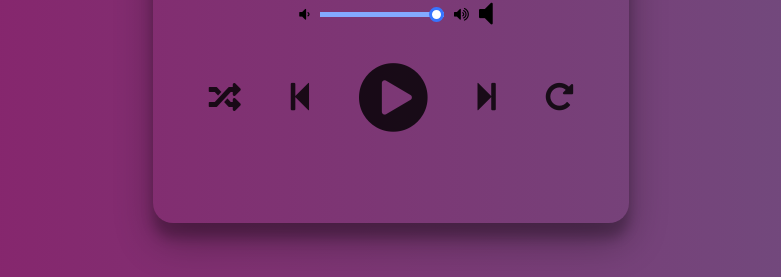
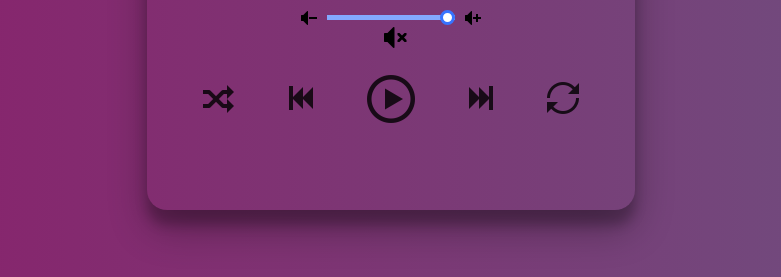
Before and after one commit to SushilSharmaSubedi/music-player, a plain HTML site: page index.html in a window 1280 px wide. Shown: the part 523-800 px from the top of the page, without its empty margins (249-1030 px from the left). Drawn offline with Linux system fonts and the light colour scheme.

Commit message:
Feature :: Added icomoon fonts

```diff
--- a/index.html
+++ b/index.html
@@ -41,7 +41,7 @@
         </div>
 
         <div class="slider_container">
-          <i class="fa fa-volume-down"></i>
+          <i class="icon-volume-decrease" onclick="decreaseVolume()"></i>
           <input
             type="range"
             min="1"
@@ -50,25 +50,27 @@
             class="volume_slider"
             onchange="setVolume()"
           />
-          <i class="fa fa-volume-up"></i>
-          <i class="fa fa-volume-off fa-2x" title="Mute" onclick="mute()"></i>
+          <i class="icon-volume-increase" onclick="increaseVolume()"></i>
+        </div>
+        <div class="slider_container">
+          <i class="icon-volume-muted" title="Mute" onclick="mute()"></i>
         </div>
 
         <div class="buttons">
           <div class="random-track" onclick="randomTrack()">
-            <i class="fas fa-random fa-2x" title="Shuffle"></i>
+            <i class="icon-shuffle" title="Shuffle"></i>
           </div>
           <div class="prev-track" onclick="prevTrack()">
-            <i class="fa fa-step-backward fa-2x" title="Previous"></i>
+            <i class="icon-prev" title="Previous"></i>
           </div>
           <div class="playpause-track" onclick="playpauseTrack()">
-            <i class="fa fa-play-circle fa-5x" title="Play/Pause"></i>
+            <i class="icon-play" title="Play/Pause"></i>
           </div>
           <div class="next-track" onclick="nextTrack()">
-            <i class="fa fa-step-forward fa-2x" title="Next"></i>
+            <i class="icon-next" title="Next"></i>
           </div>
           <div class="repeat-track" onclick="repeatTrack()">
-            <i class="fa fa-repeat fa-2x" title="Repeat"></i>
+            <i class="icon-loop" title="Repeat"></i>
           </div>
         </div>
 
--- a/script.js
+++ b/script.js
@@ -133,15 +133,17 @@ function randomTrack() {
   randomIcon.classList.toggle("shuffleActive");
 }
 function playRandom() {
+  let randomIcon = document.querySelector(".icon-shuffle");
+  randomIcon.classList.add("shuffleActive");
   isRandom = true;
-  randomIcon.classList.add("randomActive");
 }
 function pauseRandom() {
   isRandom = false;
-  randomIcon.classList.remove("randomActive");
+  let randomIcon = document.querySelector(".icon-shuffle");
+  randomIcon.classList.remove("shuffleActive");
 }
 function repeatTrack() {
-  let repeatIcon = document.querySelector(".repeat-track");
+  let repeatIcon = document.querySelector(".icon-loop");
   repeatIcon.classList.toggle("repeatActive");
   loadTrack(track_index);
   playTrack();
@@ -154,14 +156,14 @@ function playTrack() {
   isPlaying = true;
   track_art.classList.add("rotate");
   wave.classList.add("loader");
-  playpause_btn.innerHTML = '<i class="fa fa-pause-circle fa-5x"></i>';
+  playpause_btn.innerHTML = '<i class="icon-pause"></i>';
 }
 function pauseTrack() {
   curr_track.pause();
   isPlaying = false;
   track_art.classList.remove("rotate");
   wave.classList.remove("loader");
-  playpause_btn.innerHTML = '<i class="fa fa-play-circle fa-5x"></i>';
+  playpause_btn.innerHTML = '<i class="icon-play"></i>';
 }
 function nextTrack() {
   if (track_index < music_list.length - 1 && isRandom === false) {
@@ -191,14 +193,28 @@ function seekTo() {
 function setVolume() {
   curr_track.volume = volume_slider.value / 100;
 }
+function decreaseVolume() {
+  let newVolume = Math.max(0, volume_slider.value - 10);
+  curr_track.volume = newVolume / 100;
+  volume_slider.value = newVolume;
+}
+function increaseVolume() {
+  let newVolume = Math.min(100, volume_slider.value + 10);
+  curr_track.volume = newVolume / 100;
+  volume_slider.value = newVolume;
+}
 function mute() {
   if (curr_track.volume > 0) {
     previousVolume = curr_track.volume;
     curr_track.volume = 0;
     volume_slider.value = 0;
+    let muteIcon = document.querySelector(".icon-volume-muted");
+    muteIcon.classList.add("muteActive");
   } else {
     curr_track.volume = previousVolume;
     volume_slider.value = previousVolume * 100;
+    let muteIcon = document.querySelector(".icon-volume-muted");
+    muteIcon.classList.remove("muteActive");
   }
 }
 function setUpdate() {
--- a/styles.css
+++ b/styles.css
@@ -1,3 +1,14 @@
+@font-face {
+  font-family: "icomoon";
+  src: url("assets/fonts/icomoon.eot");
+  src: url("assets/fonts/icomoon.eot#iefix") format("embedded-opentype"),
+    url("assets/fonts/icomoon.ttf") format("truetype"),
+    url("assets/fonts/icomoon.woff") format("woff"),
+    url("assets/fonts/icomoon.svg#icomoon") format("svg");
+  font-weight: normal;
+  font-style: normal;
+  font-display: block;
+}
 * {
   margin: 0;
   padding: 0;
@@ -7,6 +18,62 @@ body {
   font-family: Arial, Helvetica, sans-serif;
   font-weight: bold;
   font-size: 16px;
+}
+
+[class^="icon-"],
+[class*=" icon-"] {
+  /* use !important to prevent issues with browser extensions that change fonts */
+  font-family: "icomoon" !important;
+  speak: never;
+  font-style: normal;
+  font-weight: normal;
+  font-variant: normal;
+  text-transform: none;
+  line-height: 1;
+
+  /* Better Font Rendering =========== */
+  -webkit-font-smoothing: antialiased;
+  -moz-osx-font-smoothing: grayscale;
+}
+
+.icon-play:before {
+  content: "\ea15";
+  font-size: 3rem;
+}
+.icon-pause:before {
+  content: "\ea16";
+  font-size: 3rem;
+}
+.icon-prev:before {
+  content: "\ea21";
+  font-size: 2rem;
+}
+.icon-next:before {
+  content: "\ea22";
+  font-size: 2rem;
+}
+.icon-volume-decrease:before {
+  content: "\ea2c";
+  font-size: 1rem;
+  margin-right: 10px;
+}
+.icon-volume-increase:before {
+  content: "\ea2b";
+  font-size: 1rem;
+  margin-left: 10px;
+}
+.icon-volume-muted:before {
+  content: "\ea2a";
+  font-size: 1.5rem;
+  margin-left: 10px;
+}
+.icon-shuffle:before {
+  content: "\ea30";
+  font-size: 2rem;
+}
+.icon-loop:before {
+  content: "\ea2e";
+  font-size: 2rem;
 }
 
 .player {
@@ -159,6 +226,9 @@ p {
 .repeatActive {
   color: #3774ff;
 }
+.muteActive {
+  color: #3774ff;
+}
 .rotate {
   animation: rotation 8s infinite linear;
 }
```
Also changed, not shown: assets/fonts/icomoon.ttf (added), assets/fonts/icomoon.woff (added), 2 other files.
